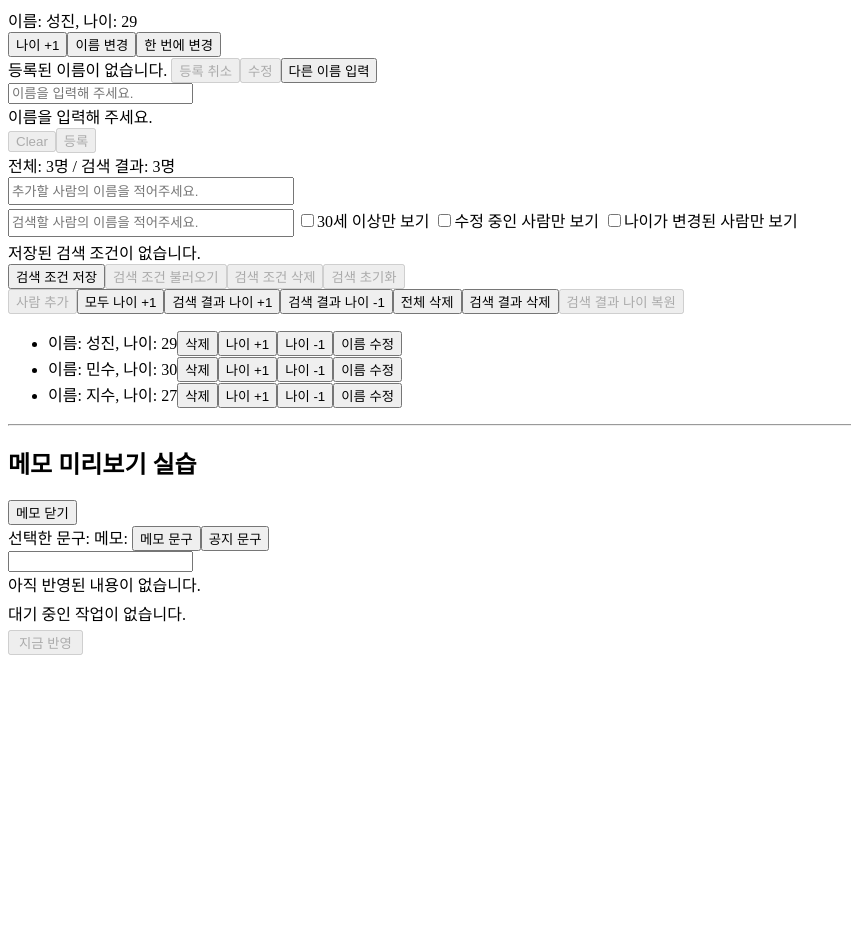
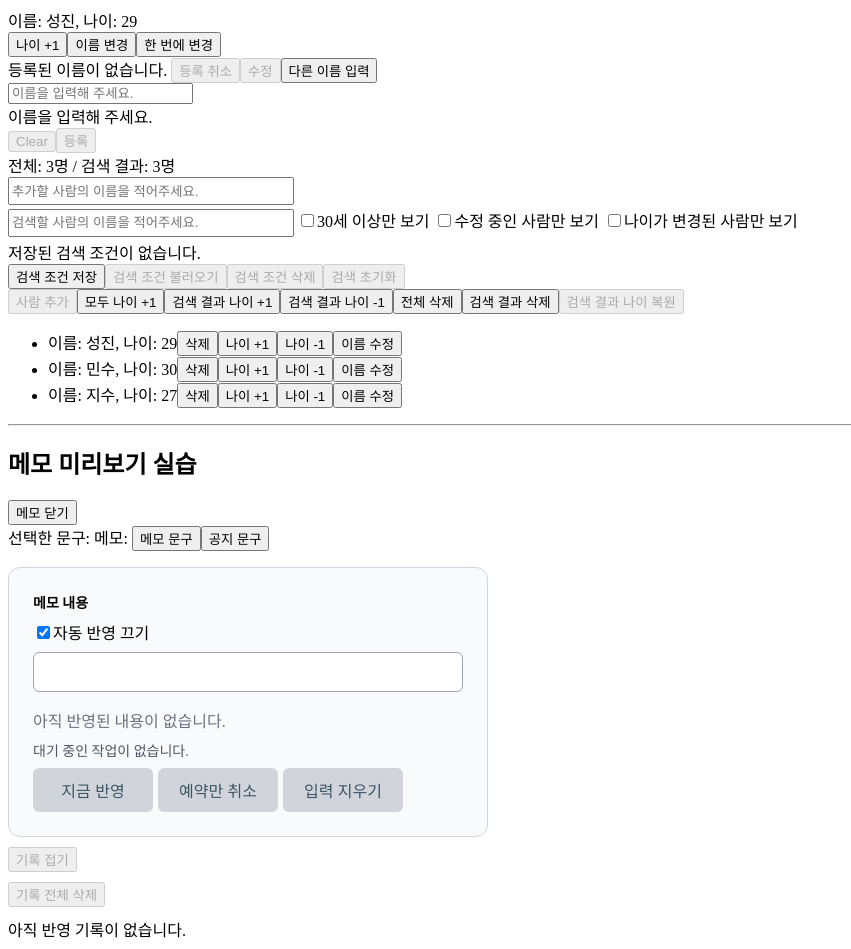
Before and after one commit to wlsdksql12/react-typescript-study, a React (Vite) app: page / in a window 1280 px wide. Shown: the whole page, without its empty margins (0-851 px from the left). Before the commit the page ends 800 px from the top, so only its background shows below. Built offline with nearby package versions, Linux system fonts and the light colour scheme.

Commit message:
2026-10-18 오후 수업

```diff
--- a/src/App.tsx
+++ b/src/App.tsx
@@ -1,6 +1,7 @@
 import { useCallback, useRef, useState } from "react";
 import ProfileList from "./ProfileList";
 import DelayedMemo from "./DelayedMemo";
+import MemoHistory from "./MemoHistory";
 
 interface NameProps {
   name: string;
@@ -22,6 +23,11 @@ interface ProfilePracticeProps extends profile {
   onClickAge: () => void;
   onClickName: () => void;
   onClickAllChange: () => void;
+}
+
+interface MemoList {
+  prefix: string;
+  value: string;
 }
 
 function NamePractice({ name }: NameProps) {
@@ -88,6 +94,8 @@ function App() {
   const [showMemo, setShowMemo] = useState(true);
   const [preview, setPreview] = useState("");
   const [prefix, setPreFix] = useState("메모: ");
+  const [autoApply, setAutoApply] = useState(true);
+  const [memoList, setMemoList] = useState<MemoList[]>([]);
   const onChange = (event: React.ChangeEvent<HTMLInputElement>) => {
     setName(event.target.value);
   };
@@ -141,10 +149,20 @@ function App() {
 
   const handlePreviewChange = useCallback(
     (value: string) => {
+      console.log("부모 함수 실행", prefix, value);
       setPreview(prefix + value);
+      setMemoList((prev) => [...prev, { prefix, value }]);
     },
     [prefix],
   );
+
+  const handleAutoApply = (checked: boolean) => {
+    setAutoApply(checked);
+  };
+
+  const handleMemoHistoryDel = () => {
+    setMemoList([]);
+  };
 
   return (
     <>
@@ -196,10 +214,16 @@ function App() {
         {showMemo ? (
           <DelayedMemo
             preview={preview}
+            autoApply={autoApply}
             handlePreviewChange={handlePreviewChange}
+            handleAutoApply={handleAutoApply}
           />
         ) : null}
       </div>
+      <MemoHistory
+        items={memoList}
+        handleMemoHistoryDel={handleMemoHistoryDel}
+      />
     </>
   );
 }
--- a/src/DelayedMemo.tsx
+++ b/src/DelayedMemo.tsx
@@ -1,29 +1,36 @@
 import { useEffect, useRef, useState } from "react";
+import "../src/style/DelayedMemo.css";
+import MemoInput from "./MemoInput";
 
 interface DelayedMemoProps {
   preview: string;
+  autoApply: boolean;
   handlePreviewChange: (value: string) => void;
+  handleAutoApply: (checked: boolean) => void;
 }
 
-function DelayedMemo({ preview, handlePreviewChange }: DelayedMemoProps) {
+function DelayedMemo({
+  preview,
+  autoApply,
+  handlePreviewChange,
+  handleAutoApply,
+}: DelayedMemoProps) {
   const [memo, setMemo] = useState("");
-  //   const [preview, setPreview] = useState("");
-  const [instructions, setInstructions] = useState(false);
+  const [pending, setPending] = useState(false);
   const timerRef = useRef<number | null>(null);
-
   useEffect(() => {
-    if (memo.trim() === "") {
-      setInstructions(false);
+    if (memo.trim() === "" || autoApply === false) {
+      setPending(false);
       return;
     }
 
     console.log("예약 안내", memo);
-    setInstructions(true);
+    setPending(true);
 
     timerRef.current = setTimeout(() => {
       console.log("예약 반영");
       timerRef.current = null;
-      setInstructions(false);
+      setPending(false);
       handlePreviewChange(memo.trim());
     }, 5000);
 
@@ -32,29 +39,21 @@ function DelayedMemo({ preview, handlePreviewChange }: DelayedMemoProps) {
         clearTimerRef();
       }
     };
-  }, [memo, handlePreviewChange]);
+  }, [memo, autoApply, handlePreviewChange]);
   // 입력창 입력 함수
-  const handleChangeMemo = (event: React.ChangeEvent<HTMLInputElement>) => {
-    setMemo(event.target.value);
+  const onValueChange = (value: string) => {
+    setMemo(value);
   };
 
   // 지금 반영
   const handleApplyNow = () => {
-    // if (timerRef.current !== null) {
-    //   clearTimeout(timerRef.current);
-    //   timerRef.current = null;
-    //   setInstructions(false);
-    //   setPreview(memo.trim());
-    //   setMemo("");
-    // }
-
     const trimmedMemo = memo.trim();
     if (trimmedMemo === "") return;
 
     clearTimerRef();
     console.log("지금 반영");
 
-    setInstructions(false);
+    setPending(false);
     handlePreviewChange(trimmedMemo);
   };
 
@@ -66,23 +65,65 @@ function DelayedMemo({ preview, handlePreviewChange }: DelayedMemoProps) {
     timerRef.current = null;
   };
 
+  const handleCancelPending = () => {
+    clearTimerRef();
+    setPending(false);
+  };
+
+  const handleClearMemo = () => {
+    setMemo("");
+  };
+
   return (
-    <>
-      <input value={memo} onChange={handleChangeMemo} />
-      <div style={{ display: "flex", flexDirection: "column", gap: "5px" }}>
-        <span>{preview === "" ? "아직 반영된 내용이 없습니다." : preview}</span>
-        <span>
-          {instructions ? "반영 대기 중입니다." : "대기 중인 작업이 없습니다."}
+    <div className="memo-card">
+      <MemoInput
+        value={memo}
+        onValueChange={onValueChange}
+        autoApply={autoApply}
+        handleAutoApply={handleAutoApply}
+      />
+      <div className="memo-content">
+        <span
+          className={
+            preview
+              ? "memo-preview memo-preview-filled"
+              : "memo-preview memo-preview-empty"
+          }
+        >
+          {preview === "" ? "아직 반영된 내용이 없습니다." : preview}
         </span>
-        <button
-          style={{ width: "75px" }}
-          onClick={handleApplyNow}
-          disabled={memo.trim() === ""}
+        <span
+          className={
+            pending ? "memo-status memo-status-pending" : "memo-status"
+          }
         >
-          지금 반영
-        </button>
+          {pending ? "반영 대기 중입니다." : "대기 중인 작업이 없습니다."}
+        </span>
+        <div className="memo-buttons">
+          <button
+            className="memo-button"
+            onClick={handleApplyNow}
+            disabled={memo.trim() === ""}
+          >
+            지금 반영
+          </button>
+          <button
+            className="memo-button memo-button-cancelPending"
+            onClick={handleCancelPending}
+            disabled={pending === false}
+          >
+            예약만 취소
+          </button>
+          <button
+            className="memo-button memo-button-clearMemo"
+            onClick={handleClearMemo}
+            disabled={memo === ""}
+          >
+            입력 지우기
+          </button>
+        </div>
       </div>
-    </>
+    </div>
   );
 }
 
--- /dev/null
+++ b/src/MemoHistory.tsx
@@ -0,0 +1,53 @@
+import { useState } from "react";
+
+interface MemoHistoryProps {
+  items: {
+    prefix: string;
+    value: string;
+  }[];
+  handleMemoHistoryDel: () => void;
+}
+
+export default function MemoHistory({
+  items,
+  handleMemoHistoryDel,
+}: MemoHistoryProps) {
+  const [showMemoList, setShowMemoList] = useState(true);
+  return (
+    <>
+      <button
+        type="button"
+        onClick={() => setShowMemoList((prev) => !prev)}
+        className="memo-button-HistoryDel"
+        disabled={items.length < 1}
+      >
+        {showMemoList ? "기록 접기" : "기록 펼치기"}
+      </button>
+      <div>
+        <button
+          type="button"
+          onClick={handleMemoHistoryDel}
+          disabled={items.length < 1}
+          className="memo-button-HistoryDel"
+        >
+          기록 전체 삭제
+        </button>
+      </div>
+      {items.length > 0 ? (
+        showMemoList ? (
+          <ul>
+            {items.map((item, index) => (
+              <li key={index}>{item.prefix + item.value}</li>
+            ))}
+          </ul>
+        ) : (
+          <div className="memo-not-list">
+            기록이 {items.length}개가 접혀 있습니다.
+          </div>
+        )
+      ) : (
+        <div className="memo-not-list">아직 반영 기록이 없습니다.</div>
+      )}
+    </>
+  );
+}
--- /dev/null
+++ b/src/MemoInput.tsx
@@ -0,0 +1,35 @@
+interface MemoInputProps {
+  value: string;
+  autoApply: boolean;
+  onValueChange: (value: string) => void;
+  handleAutoApply: (checked: boolean) => void;
+}
+
+export default function MemoInput({
+  value,
+  autoApply,
+  onValueChange,
+  handleAutoApply,
+}: MemoInputProps) {
+  return (
+    <>
+      <label className="memo-label" htmlFor="memo-input">
+        메모 내용
+      </label>
+      <label className="memo-auto-check">
+        <input
+          type="checkbox"
+          checked={autoApply}
+          onChange={(event) => handleAutoApply(event.target.checked)}
+        />
+        {autoApply ? "자동 반영 끄기" : "자동 반영 켜기"}
+      </label>
+      <input
+        value={value}
+        onChange={(event) => onValueChange(event.target.value)}
+        className="memo-input"
+        id="memo-input"
+      />
+    </>
+  );
+}
--- /dev/null
+++ b/src/style/DelayedMemo.css
@@ -0,0 +1,122 @@
+.memo-card {
+  width: 100%; /* 부모가 제공하는 너비를 체움 */
+  max-width: 480px; /* 너비가 최대 480px을 넘지 않도록 제한 */
+  box-sizing: border-box; /* 지정한 너비 안쪽 여백과 테두리까지 포함 */
+  padding: 24px; /* 테두리 안쪽과 내용 사이에 여백을 만듦 */
+  border: 1px solid #d1d5db; /* 두께 1px의 실선 테두리 */
+  border-radius: 12px; /* 모서리를 둥글게 만듦 */
+  background-color: #f9fafb; /* 배경색 지정 */
+  margin-top: 16px;
+}
+
+.memo-input {
+  width: 100%;
+  box-sizing: border-box;
+  padding: 10px 12px;
+  border: 1px solid #9ca3af;
+  border-radius: 6px;
+  font-size: 16px;
+}
+
+.memo-content {
+  display: flex;
+  flex-direction: column;
+  gap: 8px;
+  margin-top: 16px;
+}
+
+.memo-button {
+  width: 120px;
+  max-width: 100%;
+  padding: 10px 16px;
+  box-sizing: border-box;
+  background-color: #2563eb;
+  color: #ffffff;
+  border: none;
+  border-radius: 6px;
+  font-size: 16px;
+}
+
+.memo-button:disabled {
+  background-color: #d1d5db;
+  color: #3b5563;
+  cursor: not-allowed;
+}
+
+.memo-button:enabled {
+  cursor: pointer;
+}
+
+.memo-button:enabled:hover {
+  background-color: #1d4ed8;
+}
+
+.memo-status {
+  font-size: 14px;
+  color: #4b5563;
+}
+
+.memo-status-pending {
+  color: #92400e;
+}
+
+.memo-preview {
+  font-size: 16px;
+}
+
+.memo-preview-empty {
+  color: #6b7280;
+}
+
+.memo-preview-filled {
+  color: #111827;
+  font-weight: 600;
+}
+
+.memo-label {
+  display: block;
+  margin-bottom: 8px;
+  font-size: 14px;
+  font-weight: 600;
+}
+
+.memo-button:focus-visible {
+  outline: 2px solid #2563eb;
+  outline-offset: 3px;
+}
+
+.memo-auto-check {
+  display: block;
+  margin-bottom: 8px;
+}
+
+.memo-buttons {
+  display: flex;
+  gap: 5px;
+}
+
+.memo-button-cancelPending:enabled {
+  background-color: #fbbf24;
+}
+
+.memo-button-cancelPending:enabled:hover {
+  background-color: #f59e0b;
+}
+
+.memo-button-clearMemo:enabled {
+  background-color: #facc15;
+}
+
+.memo-button-clearMemo:enabled:hover {
+  background-color: #eab308;
+}
+
+.memo-button-cancelPending:enabled,
+.memo-button-clearMemo:enabled {
+  color: #111827;
+}
+
+.memo-button-HistoryDel,
+.memo-not-list {
+  margin-top: 10px;
+}
```
Also changed, not shown: 1 other file (tests, documents, lock files or other folders).
